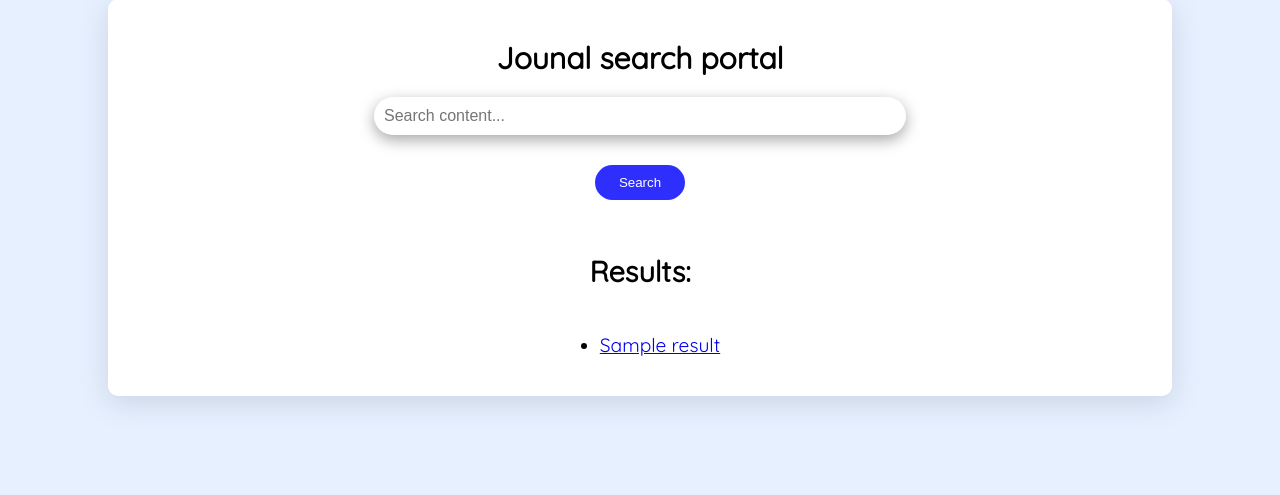
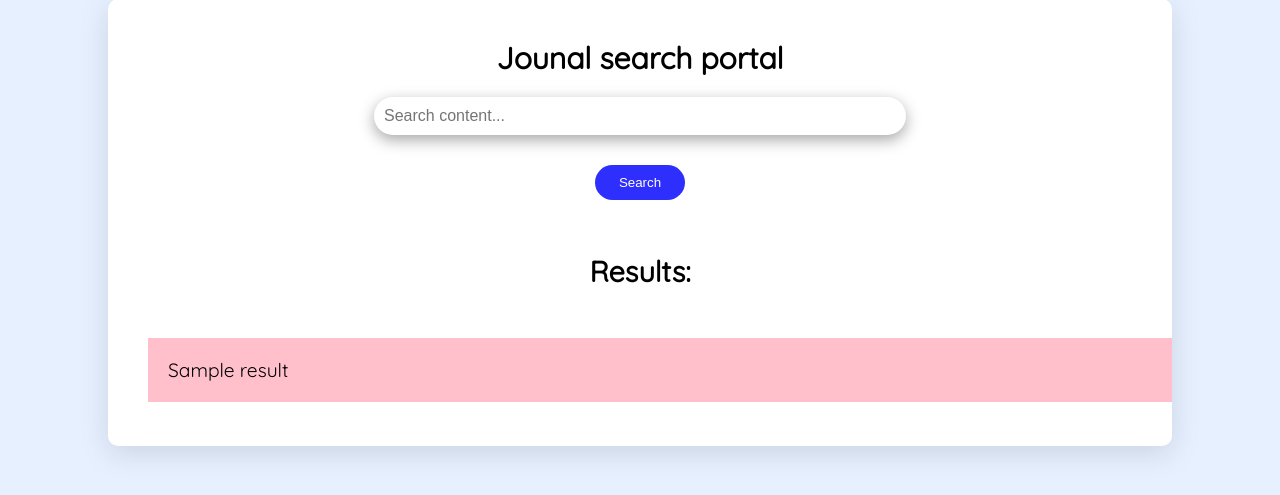
Before and after one commit to Vijay-vj-pro/TC-project, a Django app: template myproject/myapp/templates/search.html in a window 1280 px wide. Shown: the part 209-704 px from the top of the page. Run offline with Django 5.2, Linux system fonts and the light colour scheme; the template is opened without the code that fills it: most values are stand-ins (such as "Sample title", 1, 10 or a date in 2020).

Commit message:
database updated

```diff
--- a/myproject/myapp/templates/search.html
+++ b/myproject/myapp/templates/search.html
@@ -71,11 +71,33 @@
         box-shadow: rgba(0, 0, 0, 0.35) 0px 5px 15px;
         background-color: rgba(27, 27, 128, 0.87); ;
       }
+      #results{
+        width: 100%;
+      }
       #results p{
         color: #df3546;
         font-size: 20px;
       }
-
+      #results ul{
+        display: flex;
+        justify-content: center;
+        align-items: center;
+        flex-direction: column;
+        list-style: none;
+      }
+      #results li{
+        width: 100%;
+        padding: 20px;
+        color: green;
+        background-color: pink;
+        margin: 5px;
+        list-style: none;
+        list-style-image: none;
+      }
+      #results ul li a{
+        color: black;
+        text-decoration: none;
+      }
     </style>
 </head>
 <body>
```
Also changed, not shown: myproject/db.sqlite3.
